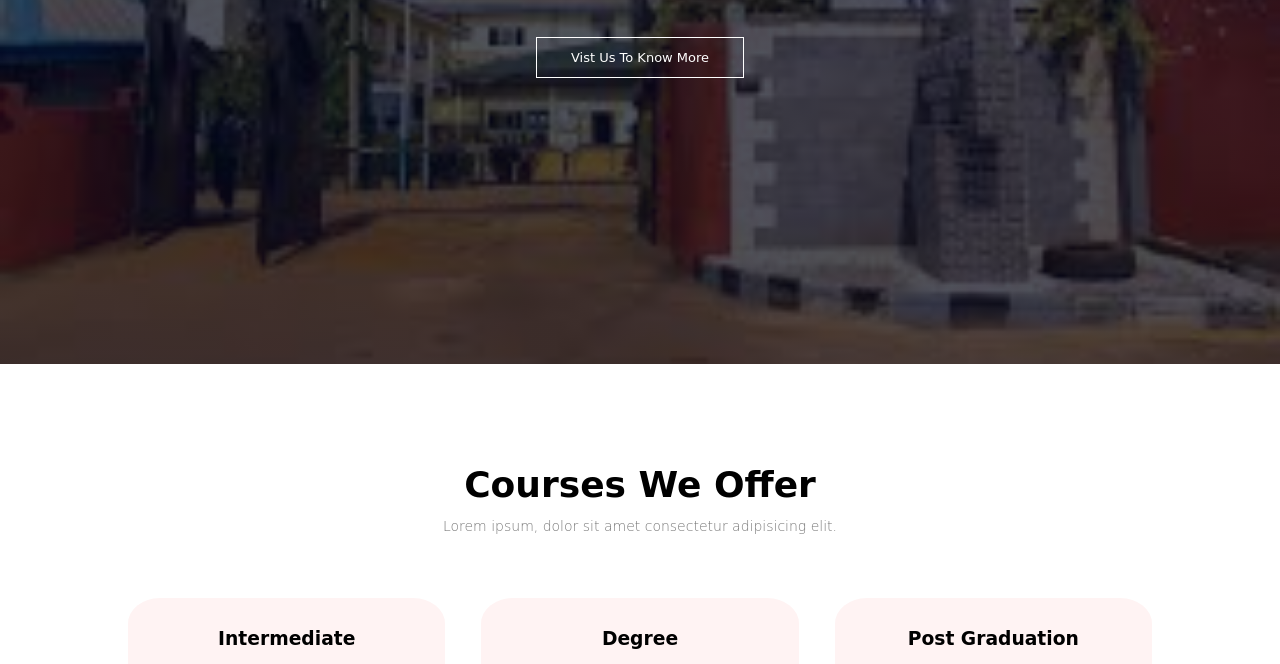
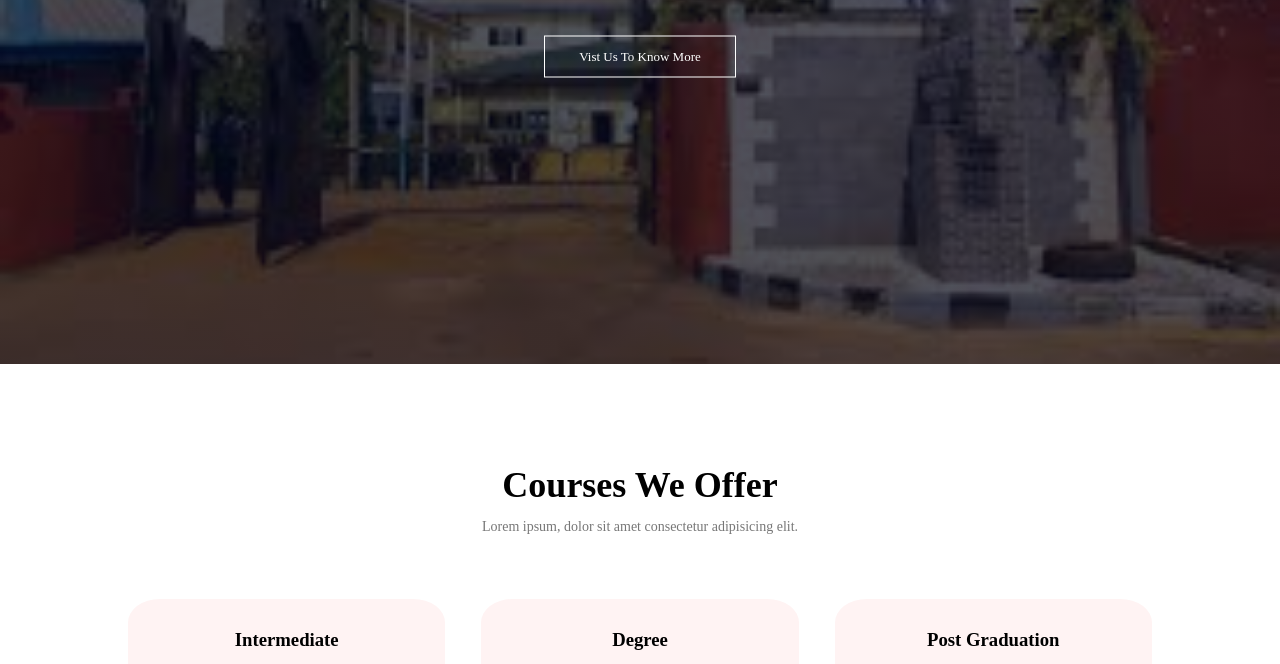
Before and after one commit to David247-tech/Godfrey-Okoye, a plain HTML site: page index.html in a window 1280 px wide. Shown: the part 436-1100 px from the top of the page. Drawn offline with Linux system fonts and the light colour scheme.

Commit message:
Update style.css

```diff
--- a/style.css
+++ b/style.css
@@ -1,7 +1,7 @@
 * {
     margin: 0;
     padding: 0;
-    font-family: cursive;
+    font-family: times new roman;
 }
 
 .header {
```
